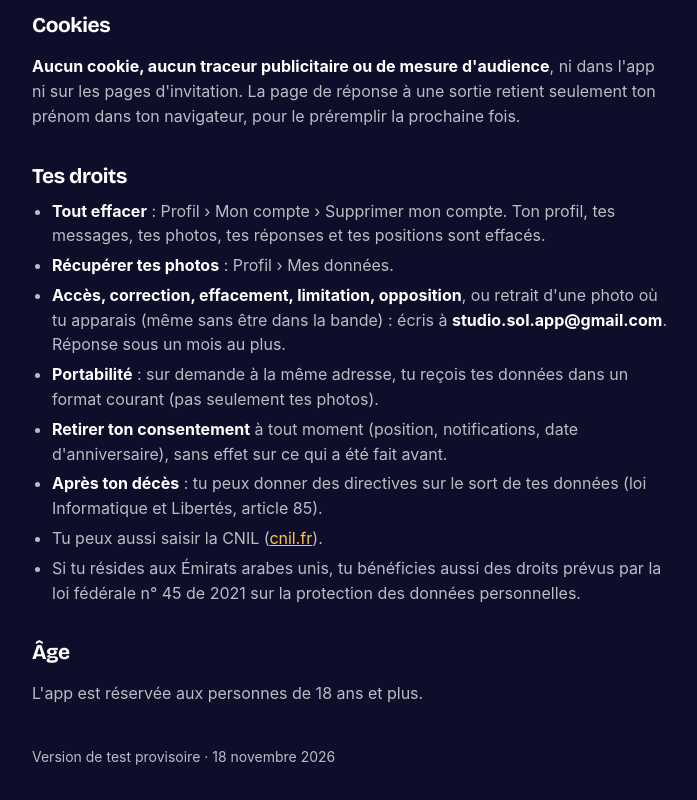
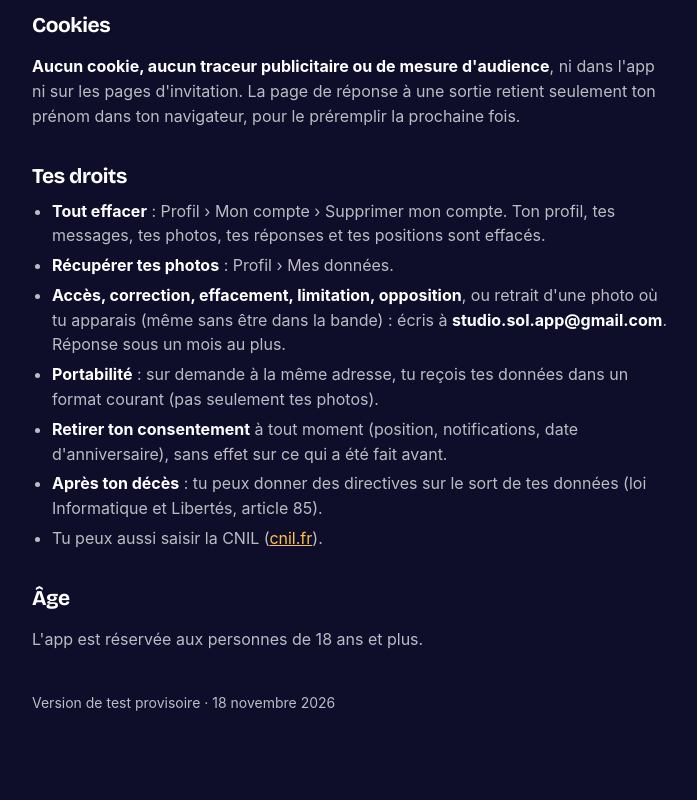
Before and after one commit to studio-lab-app/studio-lab-app.github.io, a plain HTML site: page confidentialite/index.html in a window 1280 px wide. Shown: the part 2644-3444 px from the top of the page, without its empty margins (288-985 px from the left). After the commit the page ends 3411 px from the top, so only its background shows below. Drawn offline with Linux system fonts and the light colour scheme.

Commit message:
Confidentialité : ligne EAU retirée (test à Paris)

```diff
--- a/confidentialite/index.html
+++ b/confidentialite/index.html
@@ -106,7 +106,6 @@ a { color: #FFC24A; }
     <li><strong>Retirer ton consentement</strong> à tout moment (position, notifications, date d'anniversaire), sans effet sur ce qui a été fait avant.</li>
     <li><strong>Après ton décès</strong> : tu peux donner des directives sur le sort de tes données (loi Informatique et Libertés, article 85).</li>
     <li>Tu peux aussi saisir la CNIL (<a href="https://www.cnil.fr">cnil.fr</a>).</li>
-    <li>Si tu résides aux Émirats arabes unis, tu bénéficies aussi des droits prévus par la loi fédérale n° 45 de 2021 sur la protection des données personnelles.</li>
   </ul>
 
   <h2>Âge</h2>
```
